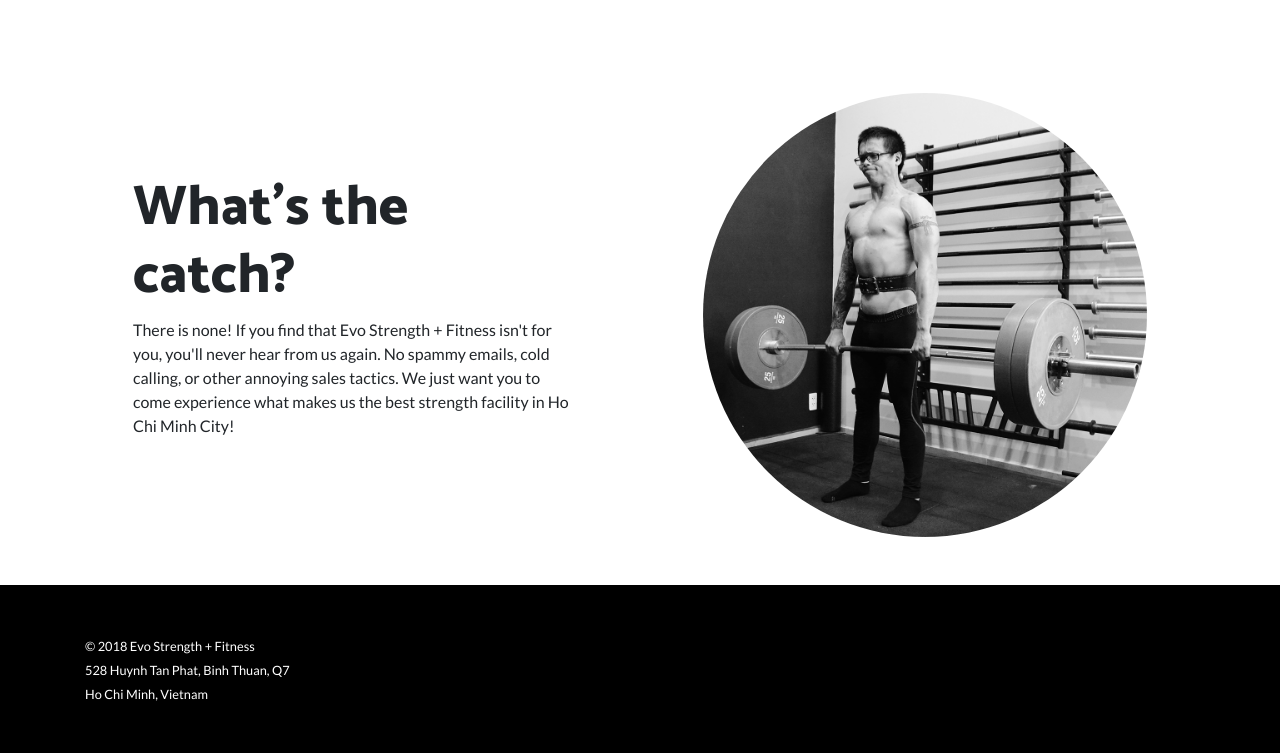
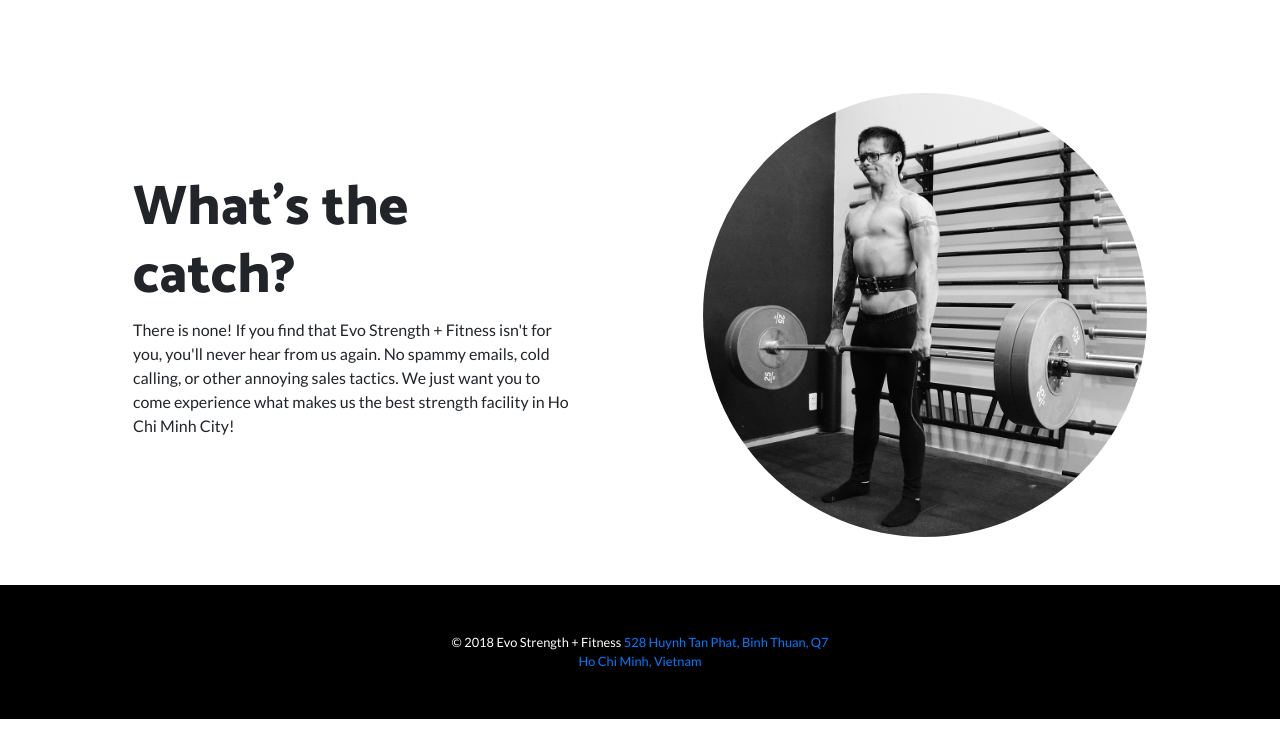
Before and after one commit to evostrength/7-day-pass, a website: page index.html in a window 1280 px wide. Shown: the part 1578-2331 px from the top of the page. After the commit the page ends 2297 px from the top, so only its background shows below. Drawn offline with Linux system fonts and the light colour scheme; a script that the page names is missing.

Commit message:
Update index.html

```diff
--- a/index.html
+++ b/index.html
@@ -147,10 +147,10 @@ Evo Strength + Fitness has you covered.</p>
     <!-- Footer -->
     <footer class="py-5 bg-black">
       <div class="container">
-        <a href="https://evostrength.fit/" class="m-0 text-center text-white small">&copy; 2018 Evo Strength + Fitness
+        <p class="m-0 text-center text-white small">&copy; 2018 Evo Strength + Fitness <a href="https://evostrength.fit/"
 	      <br>528 Huynh Tan Phat, Binh Thuan, Q7
-	      <br>Ho Chi Minh, Vietnam
-	</a>
+	      <br>Ho Chi Minh, Vietnam</a>
+	</p>
       </div>
       <!-- /.container -->
     </footer>
```
